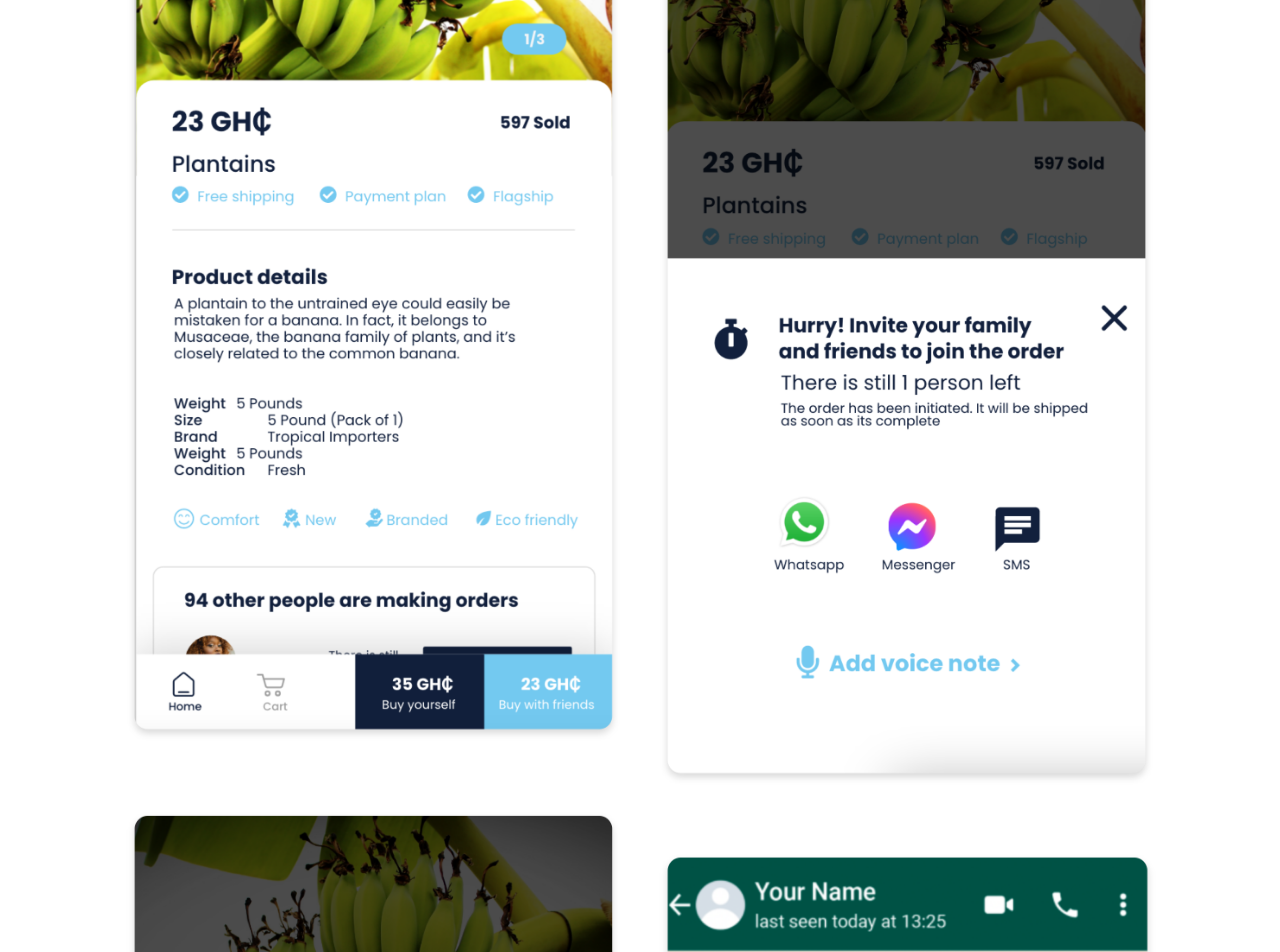
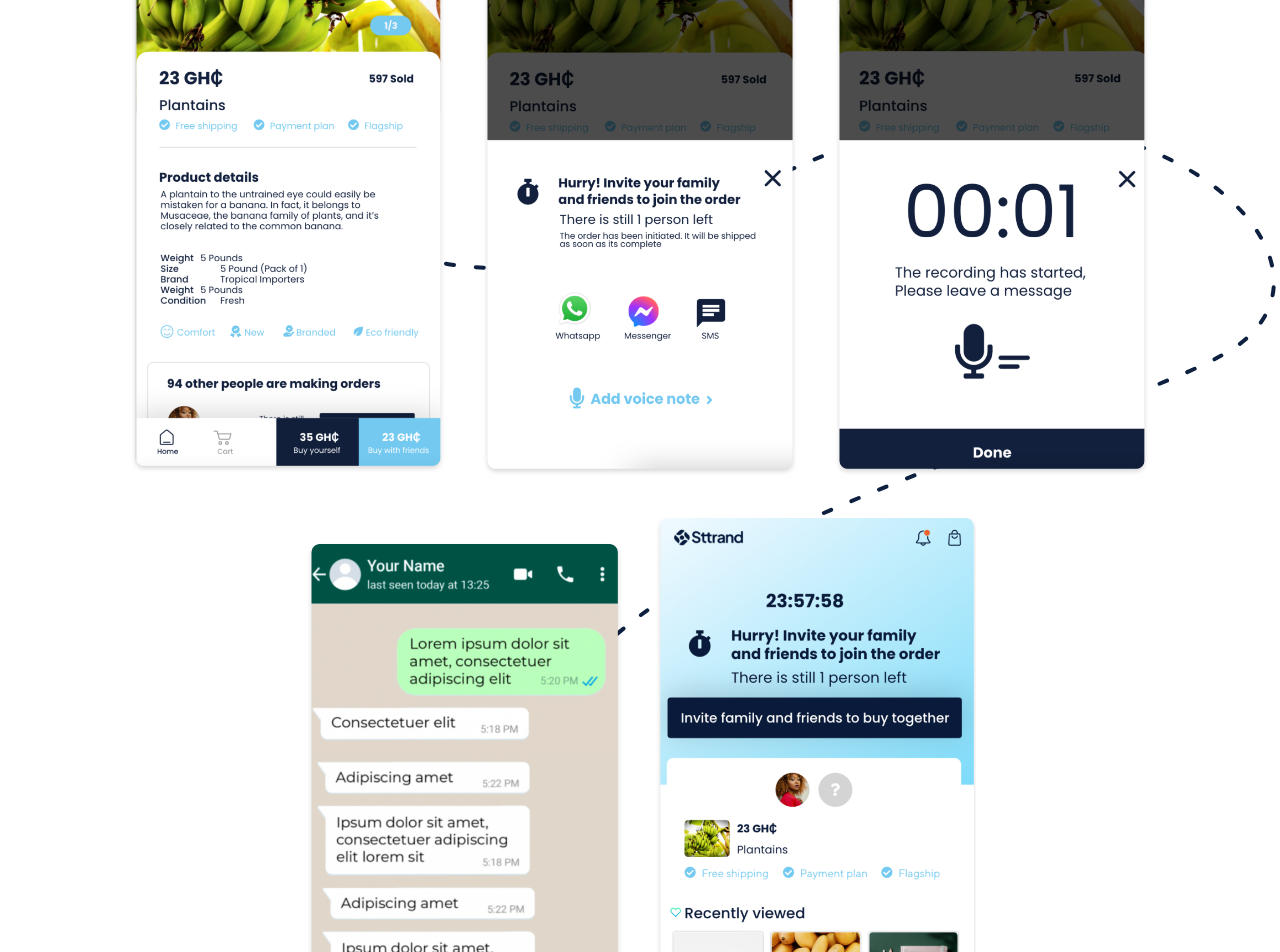
Before and after one commit to aapetsi/sttrand-website, a Next.js app: page / in a window 1280 px wide. Shown: the part 1560-2512 px from the top of the page. Built offline with nearby package versions, Linux system fonts and the light colour scheme.

Commit message:
add: user journey path image

```diff
--- a/pages/index.jsx
+++ b/pages/index.jsx
@@ -13,8 +13,12 @@ import imagex5 from '../images/imagex5.png'
 import googlePlayStore from '../images/googlePlayStore.png'
 import homeImage from '../images/Image 3.png'
 import products from '../images/Screen Shot 2022-07-13 at 11.02.15 PM@2x.png'
+import useWindowDimensions from '../hooks/useWindowDimensions'
+import UserJourneyPath from '../images/UserJourneyPath.svg'
 
 export default function Home() {
+  const { width, height } = useWindowDimensions()
+
   return (
     <div>
       <h1 className='text-center font-bold mb-3 text-4xl'>
@@ -61,6 +65,7 @@ export default function Home() {
         <p className='text-white font-black text-sm'>Get the App</p>
       </div>
 
+      {width < 500 ? (
         <div className='flex flex-wrap justify-center'>
           <div className='w-5/12 p-4'>
             <Image src={imagex1} alt='' />
@@ -78,6 +83,38 @@ export default function Home() {
             <Image src={imagex5} alt='' />
           </div>
         </div>
+      ) : (
+        <div className=''>
+           <div className='absolute top-[210%] left-80'>
+            < Image src={UserJourneyPath} alt='user path'/>
+          </div>
+          <div className='md:flex md:flex-wrap md:justify-center md:p-28'>
+            <div className='w-4/12 p-4'>
+              <Image src={imagex1} alt='' />
+            </div>
+            <div className='w-4/12 p-4'>
+              <Image src={imagex2} alt='' />
+            </div>
+            <div className='w-4/12 p-4'>
+              <Image src={imagex3} alt='' />
+            </div>
+            <div className='w-4/12 p-4 mt-5'>
+              <Image src={imagex4} alt='' />
+            </div>
+            <div className='w-4/12 p-4'>
+              <Image src={imagex5} alt='' />
+            </div>
+            </div>
+        </div>
+        // <div className="flex h-96 flex-wrap justify-center p-28">
+        //   {/*  */}
+
+
+
+
+
+        // </div>
+      )}
 
       <div className='md:flex md:items-center md:justify-evenly md:mt-24'>
         <div className=''>
```
Also changed, not shown: images/UserJourneyPath.svg (added), images/user_path.png (added). Lines whose indentation alone changed are shown as unchanged.
